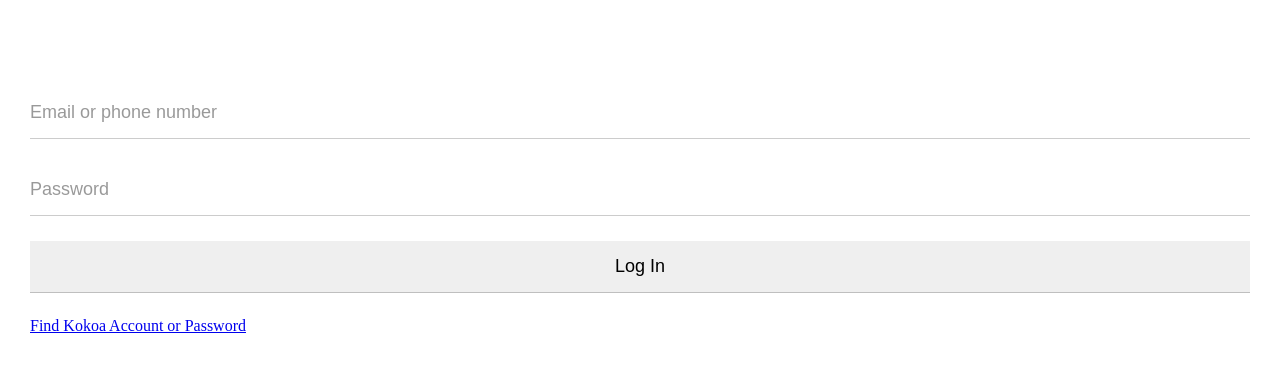
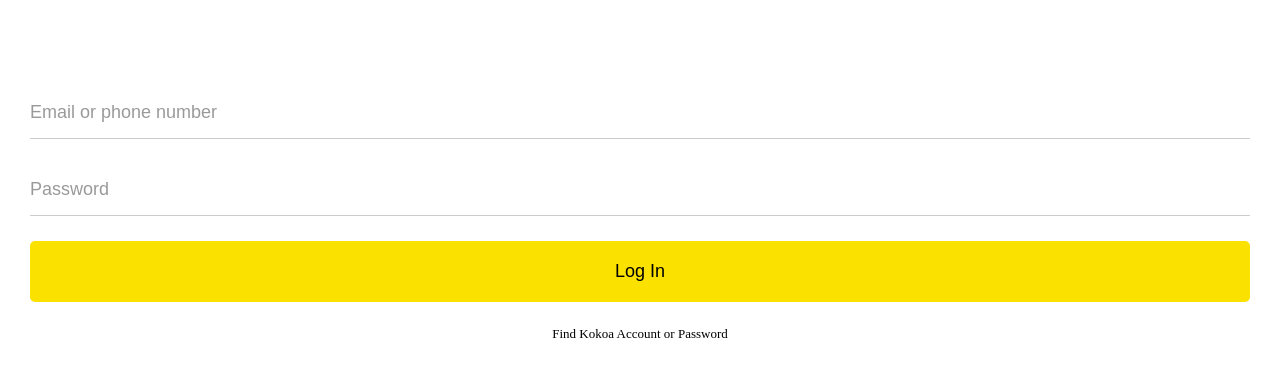
Before and after one commit to redfl0wer/html, a plain HTML site: page index.html in a window 1280 px wide. Shown: the part 181-558 px from the top of the page. Drawn offline with Linux system fonts and the light colour scheme.

Commit message:
login button, account finding link

```diff
--- a/css/styles.css
+++ b/css/styles.css
@@ -32,8 +32,11 @@ body{
   border: none;
   padding:15px 0px;
   font-size: 18px;
+  margin-bottom: 25px;
+}
+
+#login-form input:not([type="submit"]){
   border-bottom: 1px solid rgba(0,0,0,0.2);
-  margin-bottom: 25px;
   transition: border-color 0.3s ease-in-out;
 }
 
@@ -43,3 +46,15 @@ body{
 #login-form input:focus{
   border-color: var(--yellow);
 }
+#login-form input[type="submit"]{
+  background-color: var(--yellow);
+  cursor: pointer; /*cursor: pointer;*/
+  padding: 20px 0px;
+  border-radius: 5px;
+}
+#login-form a{
+  text-align: center;
+  color: inherit;
+  text-decoration: none;
+  font-size: 13px;
+}
```
